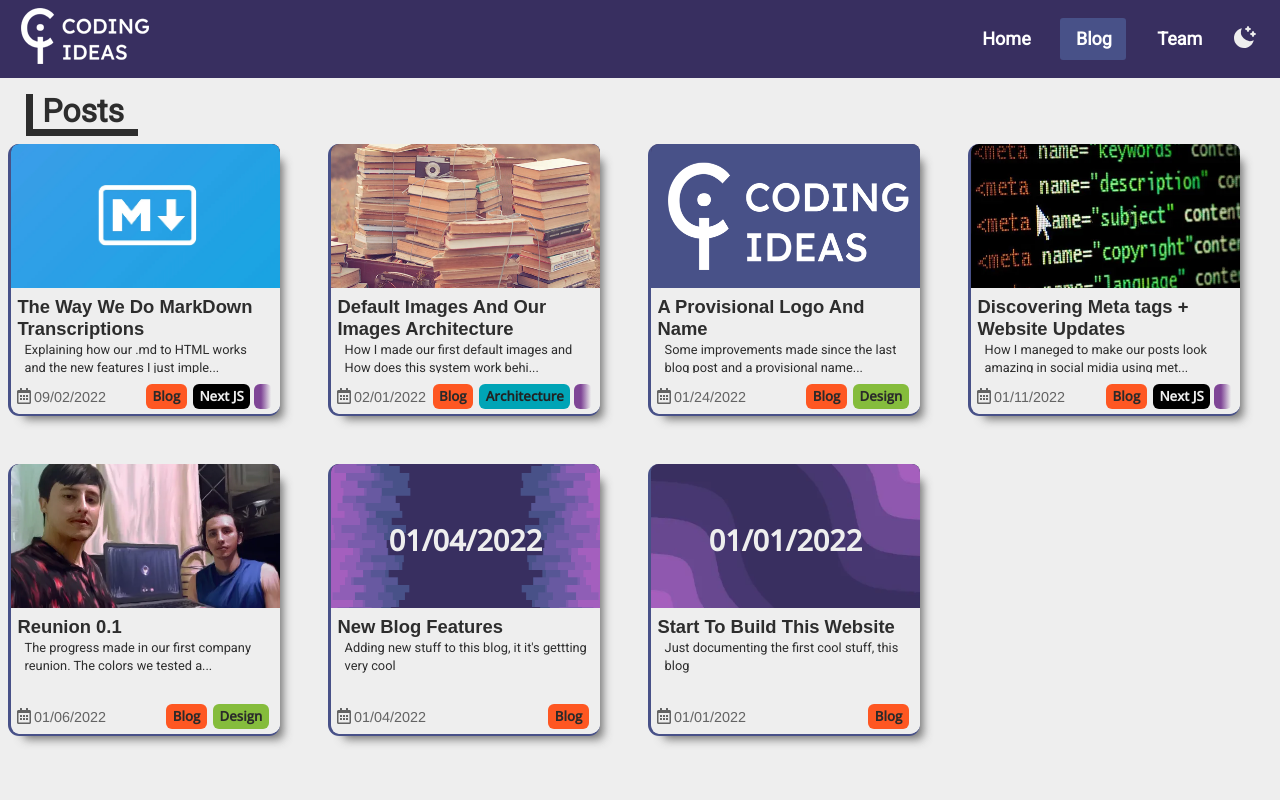
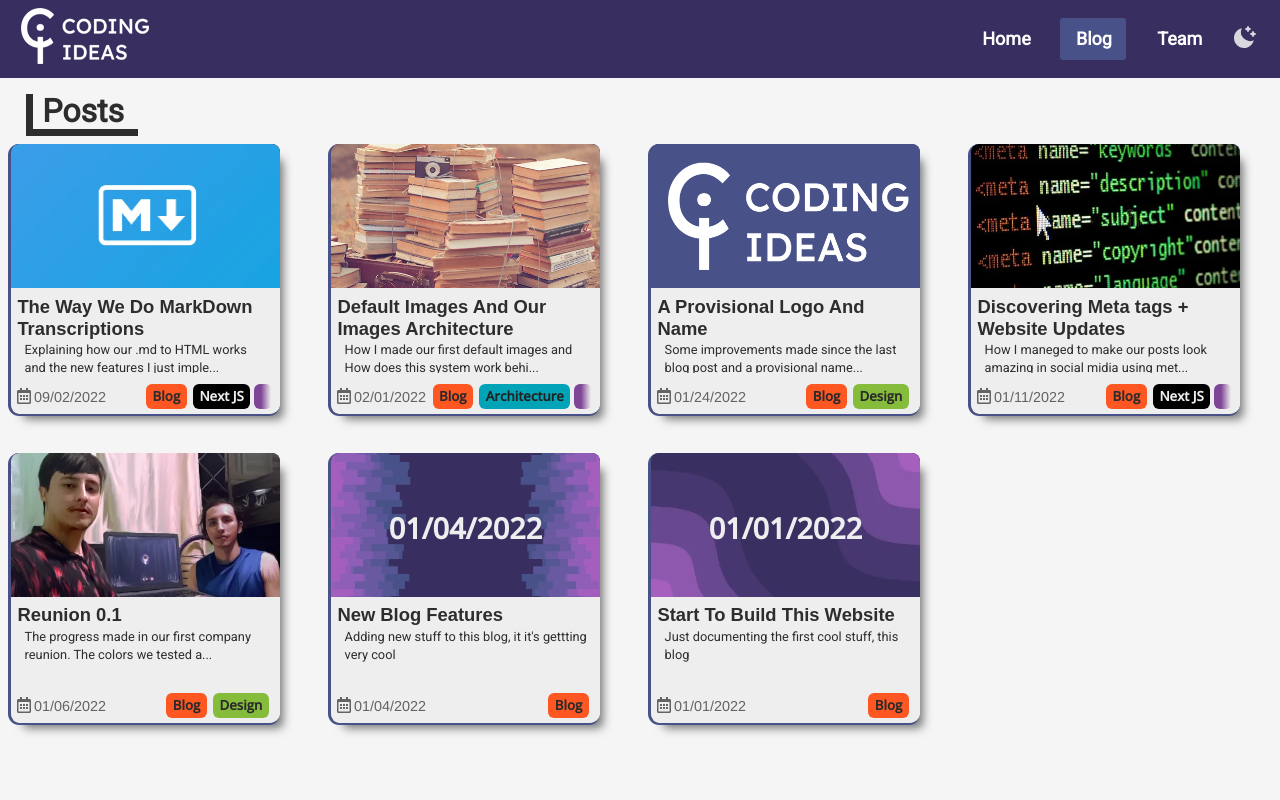
Before and after one commit to RenatoCesarF/back-to-pixels, a Next.js app: page /blog in a window 1280 px wide. Shown: the top 800 px of the page. Built offline with nearby package versions, Linux system fonts and the light colour scheme.

Commit message:
💄 Improve dark theme colors

```diff
--- a/pages/blog/[slug].tsx
+++ b/pages/blog/[slug].tsx
@@ -30,7 +30,7 @@ type StaticResponse = {params: Params};
 const PostPage: React.FC<IPost> = ({post}: IPost) => {
     const router = useRouter();
     const doenstHaveCoverImage:boolean = post.cover_image.includes('/default-images/');
-    const codeTheme: string = post.code_theme != null ? getCodeTheme(post.code_theme) : darcula;
+    const codeTheme: string = getCodeTheme(post.code_theme);
     const postDate = new Date(post.date.replace("/","-"))
 
     var keywordsList: string[] = [];
@@ -158,7 +158,7 @@ export async function getStaticProps({params}: StaticResponse ){
     };
 }
 
-const getCodeTheme = (name: string) => {
+const getCodeTheme = (name: string = 'dracula') => {
     if(name === null || name === undefined){
         return dracula;
     }
@@ -167,7 +167,7 @@ const getCodeTheme = (name: string) => {
         case 'dracula': return dracula;
         case 'a11yDark': return a11yDark;
         case 'atomDark': return atomDark;
-        default: return darcula;
+        default: return dracula;
     }
 }
 export default PostPage;
--- a/posts/default-images-and-our-images-architecture.md
+++ b/posts/default-images-and-our-images-architecture.md
@@ -5,7 +5,6 @@ author: 'renato'
 cover_image: 'dobro'
 excerpt: "How I made our first default images and How does this system work behind the beauty. I took the opportunity to explain how our posts architecture works and how we store images"
 categories: [BLOG, DESIGN, PROGRAMMING, ARCHITECTURE]
-code_theme: 'dracula'
 ---
 
 
--- a/styles/blog.styles.js
+++ b/styles/blog.styles.js
@@ -8,10 +8,10 @@ export default css.global`
     display: grid;
     grid-template-columns: repeat(auto-fit, 20rem);
     justify-content: center;
-    row-gap: 2em;
+    row-gap: 1.3em;
 }
 
-  /*----------POST CARD------*/
+/*----------POST CARD------*/
 
 .post-card-div{
   width: 17rem;
@@ -27,6 +27,7 @@ export default css.global`
   margin: 0.5rem;
   user-select:none;
   transition: height 0.69s cubic-bezier(.65,-0.53,.24,1.12);
+  transition-delay: 0.1s;
 
   -webkit-box-shadow:  9px 9px 10px -6px var(--card-shadow-color);
   -moz-box-shadow:  9px 9px 10px -6px var(--card-shadow-color);
--- a/styles/globals.css
+++ b/styles/globals.css
@@ -27,7 +27,7 @@
 }
 
 body.light{
-  --switch-icon-color: #EEEEEE;
+  --theme-switch-color: #f3f3f3dc;
   --line-color: #acacac;
   --rss-link-color: #2d2d2dad;
   --background-quote-color: #2d2d2d0f;
@@ -39,7 +39,7 @@ body.light{
   --card-date-color: #636363;
   --card-shadow-color: rgba(58, 58, 58, 0.69);
 
-  --background-color: #EEEEEE;
+  --background-color: #f5f5f5;
 
   --font-contrast-color: #EEEEEE;
 
@@ -59,32 +59,32 @@ body.light{
 }
 
 body.dark{
-  --switch-icon-color: rgb(255, 243, 71);
+  --theme-switch-color: #FCC422;
   --line-color: #818181;
   --rss-link-color: #c1c1c1ad;
-  --background-quote-color: #a3a3a30f;
+  --background-quote-color: #92919127;
   --scrollbar-background-color: #292828;
 
   --card-border-color: #382F60;
   --card-text-color: #cfcfcfee;
-  --card-color: #1F1D36 ;
+  --card-color: #241E3E;
   --card-date-color: #919191;
 
-  --background-color:  #121212;
+  --background-color:  #161616;
 
   --font-contrast-color: rgb(214, 212, 212);
 
-  --post-text-color: #cfcfcfee;
+  --post-text-color: #DEDE;
   --post-h1-color: #eeee;
   --post-resume-color:rgb(165, 165, 165);
 
   --code-background-color:#382F60;
 
-  --link-color: #6f7abd;
+  --link-color: #727cbd;
   --link-hover-color:#485188;
 
-  --table-row-even: #474747;
-  --table-row-odd: #3a3a3a;
+  --table-row-even: #383838;
+  --table-row-odd: #272727;
   --table-row-hover: #2d2d2d36;
   --table-line-color: #adadad48;
 }
@@ -106,7 +106,7 @@ body {
   background-color: var(--background-color);
   font-family: 'Roboto', sans-serif;
 }
-body{transition: all .4s;}
+body{transition: all .3s;}
 .page-title{
   margin-top: 1rem;
   margin-left: 1.6rem;
@@ -585,7 +585,7 @@ body::-webkit-scrollbar-thumb:hover {
 }
 
 .switch-theme-icon{
-  color: var(--switch-icon-color);
+  color: var(--theme-switch-color);
   width: 1.5rem;
   height: 1.5rem;
   margin: 0.5rem;
```
